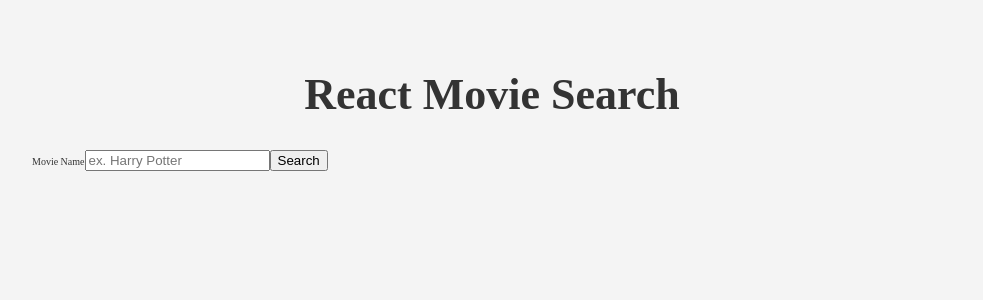
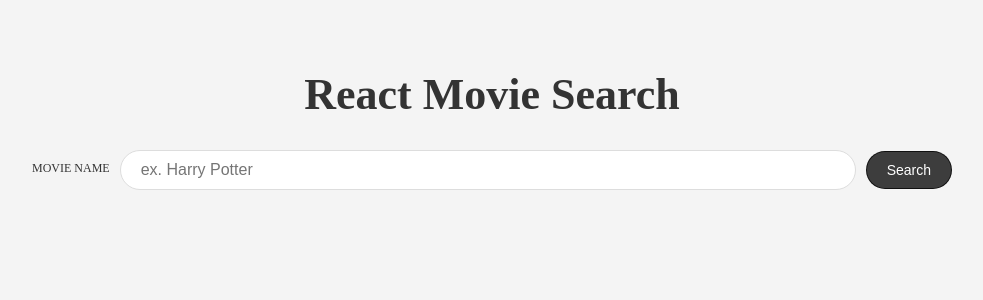
Before and after one commit to Harshsngh07/MovieTime, a React (Create React App) app: page / in a window 1280 px wide. Shown: the top 300 px of the page, without its empty margins (148-1131 px from the left). Built offline with nearby package versions, Linux system fonts and the light colour scheme.

Commit message:
added styling

```diff
--- a/src/App.css
+++ b/src/App.css
@@ -27,3 +27,49 @@
   font-size: 4.4rem;
   text-align: center;
 }
+
+.form {
+  display: grid;
+}
+
+.label {
+  font-size: 1.2rem;
+  margin-bottom: 0.2rem;
+  text-transform: uppercase;
+}
+
+.input {
+  font-size: 1.6rem;
+  padding: 0.5rem 2rem;
+  line-height: 2.8rem;
+  border-radius: 20px;
+  border: 1px solid #ddd;
+  margin-bottom: 1rem;
+}
+
+.button {
+  background-color: rgba(0, 0, 0, 0.75);
+  color: white;
+  padding: 1rem 2rem;
+  border: 1px solid rgba(0, 0, 0, 0.75);
+  border-radius: 20px;
+  font-size: 1.4rem;
+  cursor: pointer;
+  transition: background-color 250ms;
+}
+
+.button:hover {
+  background-color: rgba(0, 0, 0, 0.85);
+}
+
+@media (min-width: 786px) {
+  .form {
+    grid-template-columns: auto 1fr auto;
+    grid-gap: 1rem;
+    align-items: center;
+  }
+
+  .input {
+    margin-bottom: 0;
+  }
+}
```
